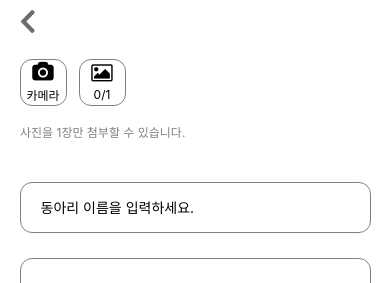
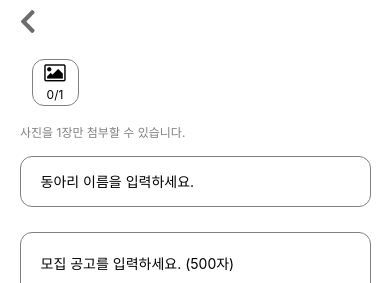
Before and after one commit to CamBooksAppProject/CamBooks_FE, a React Native app: screen /CommuPostPage in a window 390 px wide. Shown: the top 283 px of the page. Built offline with nearby package versions, Linux system fonts and the light colour scheme; what react-native-worklets would draw is missing.

Commit message:
chore: API URL 수정 및 이미지 선택 로직 개선

```diff
--- a/src/Screens/Pages/CommuPostPage.js
+++ b/src/Screens/Pages/CommuPostPage.js
@@ -14,16 +14,17 @@ import DateTimePicker from '@react-native-community/datetimepicker';
 import IMAGES from '../../../assets';
 import FontAwesome from '@expo/vector-icons/FontAwesome';
 import * as ImagePicker from 'expo-image-picker';
+import * as FileSystem from 'expo-file-system/legacy';
 import { Picker } from '@react-native-picker/picker';
 import { widthPercentageToDP as wp, heightPercentageToDP as hp } from 'react-native-responsive-screen';
 import AsyncStorage from '@react-native-async-storage/async-storage';
-import * as FileSystem from 'expo-file-system';
+import { BASE_URL } from '@env';
 
 export default function CommuPostPage({ navigation }) {
     const [startDate, setStartDate] = useState(new Date());
     const [endDate, setEndDate] = useState(new Date());
     const [selectedPeople, setSelectedPeople] = useState("1");
-    const [photo, setPhoto] = useState(null);  // 단일 사진 상태
+    const [images, setImages] = useState([]);
     const [title, setTitle] = useState('');
     const [contentRecruit, setContentRecruit] = useState('');
     const [contentIntroduce, setContentIntroduce] = useState('');
@@ -36,68 +37,66 @@ export default function CommuPostPage({ navigation }) {
         '세종', '제주', '경기', '강원', '충북', '충남', '전북', '전남', '경북', '경남',
     ];
 
-    const handleSelectPhoto = async () => {
+    const handleSelectImage = async () => {
+        if (images.length >= 1) {
+            Alert.alert("사진은 최대 1장까지 등록 가능합니다.");
+            return;
+        }
+
+        const { status } = await ImagePicker.requestMediaLibraryPermissionsAsync();
+        if (status !== "granted") {
+            Alert.alert("권한이 필요합니다", "사진첩 접근 권한을 허용해주세요.");
+            return;
+        }
+
+        try {
             const result = await ImagePicker.launchImageLibraryAsync({
-            allowsEditing: true,
-            aspect: [4, 3],
+                mediaTypes: ["images"],
+                allowsMultipleSelection: true,
+                allowsEditing: false,
                 quality: 1,
             });
 
             if (!result.canceled) {
-            const selectedUri = result.assets[0].uri;
-            setPhoto({ uri: selectedUri });
+                const selectedUris = result.assets.map((asset) => asset.uri);
+
+                const allowedCount = Math.min(1 - images.length, selectedUris.length);
+                if (allowedCount < selectedUris.length) {
+                    Alert.alert("사진은 최대 1장까지 등록 가능합니다.");
+                }
+
+                const allowedUris = selectedUris.slice(0, allowedCount);
+                setImages([...images, ...allowedUris.map(uri => ({ uri }))]);
+            }
+        } catch (e) {
+            console.log("사진첩 열기 에러:", e);
         }
     };
 
-    const handleTakePhoto = async () => {
-        const result = await ImagePicker.launchCameraAsync({
-            allowsEditing: true,
-            aspect: [4, 3],
-            quality: 1,
-        });
 
-        if (!result.canceled) {
-            const photoUri = result.assets[0].uri;
-            setPhoto({ uri: photoUri });
-        }
+    const removeImage = (index) => {
+        setImages(prev => prev.filter((_, i) => i !== index));
     };
 
-    const removeImage = () => {
-        setPhoto(null);
-    };
     const handleSubmit = async () => {
+
         try {
-            const url = 'http://localhost:8080/cambooks/community';
             const token = await AsyncStorage.getItem('accessToken');
             if (!token) throw new Error('로그인이 필요합니다.');
 
             if (!title.trim() || !contentRecruit.trim() || !contentIntroduce.trim()) {
-                alert('제목, 모집 공고, 동아리 소개를 모두 입력하세요.');
-                return;
+                return Alert.alert('제목, 모집 공고, 동아리 소개를 모두 입력하세요.');
             }
 
-            if (!photo) {
-                alert('사진을 반드시 첨부해야 합니다.');
-                return;
+            if (images.length === 0) {
+                return Alert.alert('사진을 반드시 첨부해야 합니다.');
             }
 
             const regionMap = {
-                '서울': 'SEOUL',
-                '부산': 'BUSAN',
-                '대구': 'DAEGU',
-                '인천': 'INCHEON',
-                '광주': 'GWANGJU',
-                '대전': 'DAEJEON',
-                '울산': 'ULSAN',
-                '세종': 'SEJONG',
-                '제주': 'JEJU',
-                '경기': 'GYEONGGI',
-                '강원': 'GANGWON',
-                '충북': 'CHUNGBUK',
-                '충남': 'CHUNGNAM',
-                '전북': 'JEONBUK',
-                '전남': 'JEONNAM',
-                '경북': 'GYEONGBUK',
+                '서울': 'SEOUL', '부산': 'BUSAN', '대구': 'DAEGU', '인천': 'INCHEON',
+                '광주': 'GWANGJU', '대전': 'DAEJEON', '울산': 'ULSAN', '세종': 'SEJONG',
+                '제주': 'JEJU', '경기': 'GYEONGGI', '강원': 'GANGWON', '충북': 'CHUNGBUK',
+                '충남': 'CHUNGNAM', '전북': 'JEONBUK', '전남': 'JEONNAM', '경북': 'GYEONGBUK',
                 '경남': 'GYEONGNAM',
             };
 
@@ -111,39 +110,30 @@ export default function CommuPostPage({ navigation }) {
                 endDateTime: endDate.toISOString(),
             };
 
-            // 1. JSON DTO 파일 생성 (임시 캐시 경로)
             const dtoFileUri = FileSystem.cacheDirectory + 'community_dto.json';
-            await FileSystem.writeAsStringAsync(dtoFileUri, JSON.stringify(dto), {
-                encoding: FileSystem.EncodingType.UTF8,
-            });
+            await FileSystem.writeAsStringAsync(dtoFileUri, JSON.stringify(dto), { encoding: 'utf8' });
 
-            // 2. FormData 구성
             const formData = new FormData();
-
             formData.append('dto', {
                 uri: dtoFileUri,
                 name: 'community_dto.json',
                 type: 'application/json',
             });
 
-            // 이미지 첨부 (1장)
-            const uri = photo.uri;
-            const filename = uri.split('/').pop() || 'photo.jpg';
+            images.forEach((img, i) => {
+                const uri = img.uri;
+                const filename = uri.split('/').pop() || `photo_${i}.jpg`;
                 const ext = filename.split('.').pop().toLowerCase();
                 const type = ext === 'png' ? 'image/png' : 'image/jpeg';
-
-            formData.append('images', {
-                uri,
-                name: filename,
-                type,
+                formData.append('images', { uri, name: filename, type });
             });
 
-            // 3. 서버 요청
+            const url = `${BASE_URL}/cambooks/community`;
+
             const response = await fetch(url, {
                 method: 'POST',
                 headers: {
                     Authorization: `Bearer ${token}`,
-                    // Content-Type 생략 → fetch가 자동 설정
                 },
                 body: formData,
             });
@@ -151,23 +141,17 @@ export default function CommuPostPage({ navigation }) {
             if (!response.ok) {
                 const text = await response.text();
                 console.error('서버 응답:', text);
-                alert('작성에 실패했습니다.');
-                return;
+                return Alert.alert('작성에 실패했습니다.');
             }
 
-            const data = await response.json();
-            console.log('커뮤니티 작성 성공:', data);
-
-            // 4. 페이지 이동
             navigation.navigate('RouteScreen', {
                 screen: 'CommunityScreen',
                 params: { selectedTab: '커뮤니티' },
             });
 
-
         } catch (error) {
-            console.error('작성 실패:', error.message);
-            alert('작성 중 문제가 발생했습니다.');
+            console.error('작성 실패:', error);
+            Alert.alert('작성 중 문제가 발생했습니다.', error.message);
         }
     };
 
@@ -189,33 +173,29 @@ export default function CommuPostPage({ navigation }) {
                 <ScrollView>
 
                     <View style={[styles.photoContainer, { marginBottom: hp(2) }]}>
-                        <TouchableOpacity style={styles.photoEdit} onPress={handleTakePhoto}>
-                            <FontAwesome name="camera" size={wp(5)} color="black" />
-                            <Text style={styles.photoText}>카메라</Text>
-                        </TouchableOpacity>
-                        <TouchableOpacity style={[styles.photoEdit, { marginLeft: wp(3) }]} onPress={handleSelectPhoto}>
+                        <TouchableOpacity style={[styles.photoEdit, { marginLeft: wp(3) }]} onPress={handleSelectImage}>
                             <FontAwesome name="image" size={wp(5)} color="black" />
-                            <Text style={styles.photoText}>{photo ? 1 : 0}/1</Text>
+                            <Text style={styles.photoText}>{images.length}/1</Text>
                         </TouchableOpacity>
                     </View>
 
                     <Text style={styles.photoHint}>사진을 1장만 첨부할 수 있습니다.</Text>
 
-                    <View style={styles.photoPreview}>
-                        {photo ? (
-                            <View style={styles.imageWrapper}>
+                    <View style={styles.imagePreviewContainer}>
+                        {images.map((image, index) => (
+                            <View key={index} style={styles.imageWrapper}>
                                 <Image
-                                    source={{ uri: photo.uri }}
-                                    style={styles.photoImage}
+                                    source={{ uri: image.uri }}
+                                    style={styles.imageBox}
                                 />
                                 <TouchableOpacity
-                                    onPress={removeImage}
+                                    onPress={() => removeImage(index)}
                                     style={styles.removeBtn}
                                 >
                                     <FontAwesome name="close" size={12} color="white" />
                                 </TouchableOpacity>
                             </View>
-                        ) : null}
+                        ))}
                     </View>
 
                     <View style={styles.titleEdit}>
@@ -362,6 +342,19 @@ const styles = StyleSheet.create({
         marginRight: wp('2%'),
         marginBottom: wp('2%'),
     },
+    imageBox: {
+        width: wp('18%'),
+        height: wp('18%'),
+        borderRadius: 8,
+    },
+    removeBtn: {
+        position: 'absolute',
+        top: -6,
+        right: -6,
+        backgroundColor: 'rgba(0,0,0,0.7)',
+        borderRadius: 10,
+        padding: 3,
+    },
     photoEdit: {
         justifyContent: 'center',
         alignItems: 'center',
@@ -372,12 +365,12 @@ const styles = StyleSheet.create({
         borderRadius: wp(3),
     },
     photoText: { fontSize: wp(3), marginTop: 4 },
-    photoHint: { fontSize: wp(3), color: 'gray', marginLeft: wp(5), marginBottom: hp(2) },
-    photoPreview: {
+    photoHint: { fontSize: wp(3), color: 'gray', marginLeft: wp(5) },
+    imagePreviewContainer: {
         flexDirection: 'row',
         flexWrap: 'wrap',
-        marginBottom: hp(3),
-        marginHorizontal: wp(5),
+        marginTop: hp('1%'),
+        marginHorizontal: wp('5%'),
     },
     photoImage: {
         width: wp(20),
@@ -401,6 +394,7 @@ const styles = StyleSheet.create({
         borderColor: 'gray',
         borderWidth: 0.5,
         borderRadius: wp(3),
+        marginTop: hp(1),
         marginBottom: hp(3),
     },
     titleInput: { marginLeft: wp(5) },
--- a/src/Screens/Pages/CommunityPage.js
+++ b/src/Screens/Pages/CommunityPage.js
@@ -69,7 +69,7 @@ export default function CommunScreen() {
     const fetchCommentCount = async (postId) => {
         try {
             const token = await AsyncStorage.getItem('accessToken');
-            const res = await fetch(`http://localhost:8080/cambooks/community/comment/count?postId=${postId}`, {
+            const res = await fetch(`${BASE_URL}/cambooks/community/comment/count?postId=${postId}`, {
                 headers: {
                     'Accept': 'application/json',
                     ...(token && { Authorization: `Bearer ${token}` }),
@@ -89,7 +89,7 @@ export default function CommunScreen() {
             const token = await AsyncStorage.getItem('accessToken');
             if (!token) throw new Error("로그인이 필요합니다.");
 
-            const response = await fetch("http://localhost:8080/cambooks/community", {
+            const response = await fetch(`${BASE_URL}/cambooks/community`, {
                 method: "GET",
                 headers: {
                     "Authorization": `Bearer ${token}`,
--- a/src/Screens/Pages/CommunityScrapPage.js
+++ b/src/Screens/Pages/CommunityScrapPage.js
@@ -39,7 +39,7 @@ export default function CommunScreen() {
     const fetchCommentCount = async (postId) => {
         try {
             const token = await AsyncStorage.getItem('accessToken');
-            const res = await fetch(`http://localhost:8080/cambooks/community/comment/count?postId=${postId}`, {
+            const res = await fetch(`${BASE_URL}/cambooks/community/comment/count?postId=${postId}`, {
                 headers: {
                     'Accept': 'application/json',
                     ...(token && { Authorization: `Bearer ${token}` }),
--- a/src/Screens/Pages/FreeBoardDetailPage.js
+++ b/src/Screens/Pages/FreeBoardDetailPage.js
@@ -47,7 +47,7 @@ export default function FreeBoardDetailPage({ route, navigation }) {
     const fetchPostDetail = async () => {
         try {
             const token = await AsyncStorage.getItem('accessToken');
-            const res = await fetch(`http://localhost:8080/cambooks/general-forum/${postId}`, {
+            const res = await fetch(`${BASE_URL}/cambooks/general-forum/${postId}`, {
                 headers: {
                     'Accept': 'application/json',
                     ...(token && { Authorization: `Bearer ${token}` })
--- a/src/Screens/Pages/FreeBoardPage.js
+++ b/src/Screens/Pages/FreeBoardPage.js
@@ -15,6 +15,7 @@ import {
 import IMAGES from '../../../assets';
 import { useNavigation } from '@react-navigation/native';
 import AsyncStorage from '@react-native-async-storage/async-storage';
+import { BASE_URL } from '@env';
 
 export default function FreeBoardPage() {
     const navigation = useNavigation();
@@ -30,7 +31,7 @@ export default function FreeBoardPage() {
         try {
             const token = await AsyncStorage.getItem('accessToken');
 
-            const response = await fetch('http://localhost:8080/cambooks/general-forum', {
+            const response = await fetch(`${BASE_URL}/cambooks/general-forum`, {
                 method: 'GET',
                 headers: {
                     'Content-Type': 'application/json',
@@ -62,7 +63,7 @@ export default function FreeBoardPage() {
     const fetchCommentCount = async (postId) => {
         try {
             const token = await AsyncStorage.getItem('accessToken');
-            const res = await fetch(`http://localhost:8080/cambooks/general-forum/comment/count?postId=${postId}`, {
+            const res = await fetch(`${BASE_URL}/cambooks/general-forum/comment/count?postId=${postId}`, {
                 headers: {
                     'Accept': 'application/json',
                     ...(token && { Authorization: `Bearer ${token}` }),
--- a/src/Screens/Pages/FreeBoardPostPage.js
+++ b/src/Screens/Pages/FreeBoardPostPage.js
@@ -13,6 +13,7 @@ import { SafeAreaView } from 'react-native-safe-area-context';
 import IMAGES from '../../../assets';
 import { widthPercentageToDP as wp, heightPercentageToDP as hp } from 'react-native-responsive-screen';
 import AsyncStorage from '@react-native-async-storage/async-storage';
+import { BASE_URL } from '@env';
 
 export default function FreeBoardPostPage({ navigation }) {
     const [title, setTitle] = useState('');
@@ -28,7 +29,7 @@ export default function FreeBoardPostPage({ navigation }) {
         try {
             const token = await AsyncStorage.getItem('accessToken');
 
-            const response = await fetch('http://localhost:8080/cambooks/general-forum', {
+            const response = await fetch(`${BASE_URL}/cambooks/general-forum`, {
                 method: 'POST',
                 headers: {
                     'Content-Type': 'application/json',
--- a/src/Screens/Pages/HomePostPage.js
+++ b/src/Screens/Pages/HomePostPage.js
@@ -13,9 +13,10 @@ import { SafeAreaView } from 'react-native-safe-area-context';
 import IMAGES from '../../../assets';
 import FontAwesome from '@expo/vector-icons/FontAwesome';
 import * as ImagePicker from 'expo-image-picker';
+import * as FileSystem from 'expo-file-system/legacy';
 import { widthPercentageToDP as wp, heightPercentageToDP as hp } from 'react-native-responsive-screen';
 import AsyncStorage from '@react-native-async-storage/async-storage';
-import * as FileSystem from 'expo-file-system';
+import { BASE_URL } from '@env';
 
 export default function HomePostPage({ navigation }) {
     const [selectedOptions, setSelectedOptions] = useState({
@@ -43,75 +44,70 @@ export default function HomePostPage({ navigation }) {
         return /^(?:\d{10}|\d{13})$/.test(cleanIsbn);
     };
 
-    const handleSelectPhoto = async () => {
-        if (images.length >= 4) return;
+    const handleSelectImage = async () => {
+        if (images.length >= 4) {
+            Alert.alert("사진은 최대 4장까지 등록 가능합니다.");
+            return;
+        }
 
+        const { status } = await ImagePicker.requestMediaLibraryPermissionsAsync();
+        if (status !== "granted") {
+            Alert.alert("권한이 필요합니다", "사진첩 접근 권한을 허용해주세요.");
+            return;
+        }
+
+        try {
             const result = await ImagePicker.launchImageLibraryAsync({
-            allowsEditing: true,
-            aspect: [4, 3],
+                mediaTypes: ["images"],
+                allowsMultipleSelection: true,
+                allowsEditing: false,
                 quality: 1,
             });
 
             if (!result.canceled) {
-            const selectedUri = result.assets[0].uri;
-            setImages(prev => [...prev, { uri: selectedUri }]);
+                const selectedUris = result.assets.map((asset) => asset.uri);
+
+                const allowedCount = Math.min(4 - images.length, selectedUris.length);
+                if (allowedCount < selectedUris.length) {
+                    Alert.alert("사진은 최대 4장까지 등록 가능합니다.");
+                }
+
+                const allowedUris = selectedUris.slice(0, allowedCount);
+                setImages([...images, ...allowedUris.map(uri => ({ uri }))]);
+            }
+        } catch (e) {
+            console.log("사진첩 열기 에러:", e);
         }
     };
 
-    const handleTakePhoto = async () => {
-        if (images.length >= 4) return;
-
-        const result = await ImagePicker.launchCameraAsync({
-            allowsEditing: true,
-            aspect: [4, 3],
-            quality: 1,
-        });
-
-        if (!result.canceled) {
-            const photoUri = result.assets[0].uri;
-            setImages(prev => [...prev, { uri: photoUri }]);
-        }
-    };
 
     const removeImage = (index) => {
         setImages(prev => prev.filter((_, i) => i !== index));
     };
 
     const postTrade = async () => {
+        try {
             const memberId = await AsyncStorage.getItem('userId');
-        const url = `http://localhost:8080/cambooks/used-trade/${memberId}`;
             const token = await AsyncStorage.getItem('accessToken');
             if (!token) throw new Error('로그인이 필요합니다.');
 
-        const tradeMethod = selectedOptions.direct ? 'DIRECT' : selectedOptions.delivery ? 'DELIVERY' : '';
-        if (!title.trim() || !content.trim() || !tradeMethod || isNaN(Number(price))) {
-            throw new Error('입력값을 확인하세요.!!');
-        }
+            const url = `${BASE_URL}/cambooks/used-trade/${memberId}`;
+            const tradeMethod = selectedOptions?.direct
+                ? 'DIRECT'
+                : selectedOptions?.delivery
+                    ? 'DELIVERY'
+                    : '';
 
-        if (!title.trim()) {
-            Alert.alert('제목을 입력해주세요.');
-            return;
-        }
-
-        if (!content.trim()) {
-            Alert.alert('내용을 입력해주세요.');
-            return;
-        }
-
-        if (!price.trim() || isNaN(Number(price))) {
-            Alert.alert('가격을 숫자로 입력해주세요.');
-            return;
-        }
-
-        if (isbn && !isValidISBN(isbn)) {
-            Alert.alert('유효하지 않은 ISBN입니다. 10자리 또는 13자리 숫자를 입력하세요.');
-            return;
-        }
-
-        if (images.length === 0) {
-            Alert.alert('최소 1장의 사진을 반드시 첨부해야 합니다.');
-            return;
-        }
+            if (!title.trim()) return Alert.alert('제목을 입력해주세요.');
+            if (!content.trim()) return Alert.alert('내용을 입력해주세요.');
+            if (!price.trim() || isNaN(Number(price)))
+                return Alert.alert('가격을 숫자로 입력해주세요.');
+            if (!tradeMethod)
+                return Alert.alert('거래 방식을 선택해주세요. (직거래 또는 택배거래)');
+            if (isbn && !isValidISBN(isbn))
+                return Alert.alert('유효하지 않은 ISBN입니다. 10자리 또는 13자리 숫자를 입력하세요.');
+            if (images.length === 0)
+                return Alert.alert('최소 1장의 사진을 반드시 첨부해야 합니다.');
 
             const dto = {
                 title: title.trim(),
@@ -125,7 +121,6 @@ export default function HomePostPage({ navigation }) {
             await FileSystem.writeAsStringAsync(dtoFileUri, JSON.stringify(dto), { encoding: FileSystem.EncodingType.UTF8 });
 
             const formData = new FormData();
-
             formData.append('dto', {
                 uri: dtoFileUri,
                 name: 'dto.json',
@@ -135,9 +130,8 @@ export default function HomePostPage({ navigation }) {
             images.forEach((img, i) => {
                 const uri = img.uri;
                 const filename = uri.split('/').pop() || `photo_${i}.jpg`;
-            let type = 'image/jpeg';
                 const ext = filename.split('.').pop().toLowerCase();
-            if (ext === 'png') type = 'image/png';
+                const type = ext === 'png' ? 'image/png' : 'image/jpeg';
 
                 formData.append('images', { uri, name: filename, type });
             });
@@ -156,14 +150,16 @@ export default function HomePostPage({ navigation }) {
                 throw new Error(`HTTP error! status: ${response.status}`);
             }
 
-        const data = await response.json();
-        console.log('응답 데이터:', data);
-
             navigation.reset({
                 index: 0,
                 routes: [{ name: 'RouteScreen', state: { routes: [{ name: 'HomeScreen' }] } }],
             });
+        } catch (e) {
+            console.error('postTrade 에러:', e);
+            Alert.alert('오류 발생', e.message);
+        }
     };
+
 
     return (
         <View style={styles.container}>
@@ -182,11 +178,7 @@ export default function HomePostPage({ navigation }) {
             <View style={styles.middleView}>
                 <ScrollView>
                     <View style={[styles.photoContainer, { marginBottom: hp(2) }]}>
-                        <TouchableOpacity style={styles.photoEdit} onPress={handleTakePhoto}>
-                            <FontAwesome name="camera" size={wp(5)} color="black" />
-                            <Text style={styles.photoText}>카메라</Text>
-                        </TouchableOpacity>
-                        <TouchableOpacity style={[styles.photoEdit, { marginLeft: wp(3) }]} onPress={handleSelectPhoto}>
+                        <TouchableOpacity style={[styles.photoEdit, { marginLeft: wp(3) }]} onPress={handleSelectImage}>
                             <FontAwesome name="image" size={wp(5)} color="black" />
                             <Text style={styles.photoText}>{images.length}/4</Text>
                         </TouchableOpacity>
--- a/src/Screens/Pages/HomeScreen.js
+++ b/src/Screens/Pages/HomeScreen.js
@@ -38,10 +38,10 @@ export default function HomeScreen() {
 
       if (!token) throw new Error("로그인이 필요합니다.");
 
-      const response = await fetch("http://localhost:8080/cambooks/used-trade", {
+      const response = await fetch(`${BASE_URL}/cambooks/used-trade`, {
         method: "GET",
         headers: {
-          "Authorization": `Bearer ${token}`,
+          Authorization: `Bearer ${token}`,
           "Content-Type": "application/json",
         },
       });
```
Lines whose indentation alone changed are shown as unchanged.
